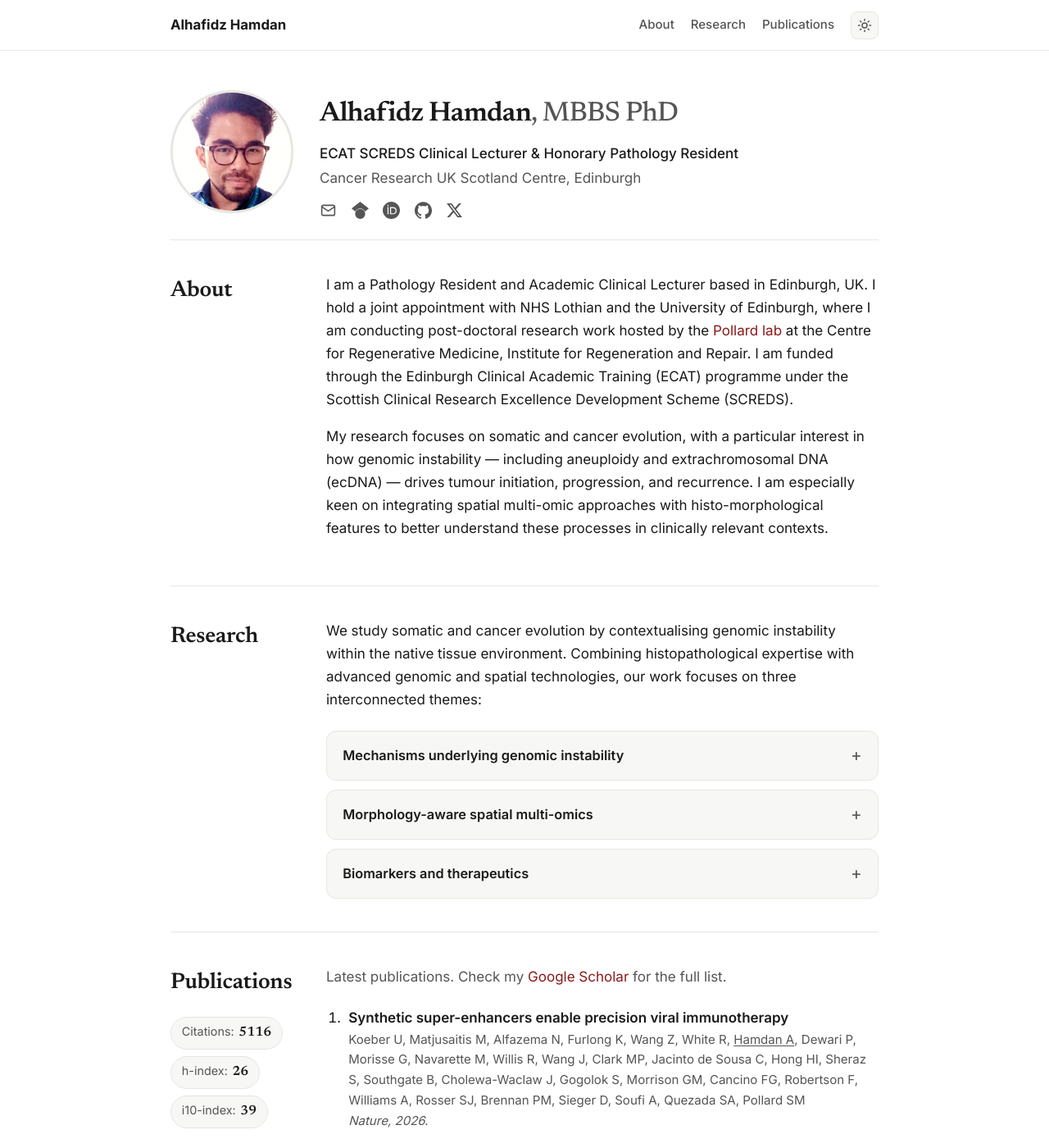
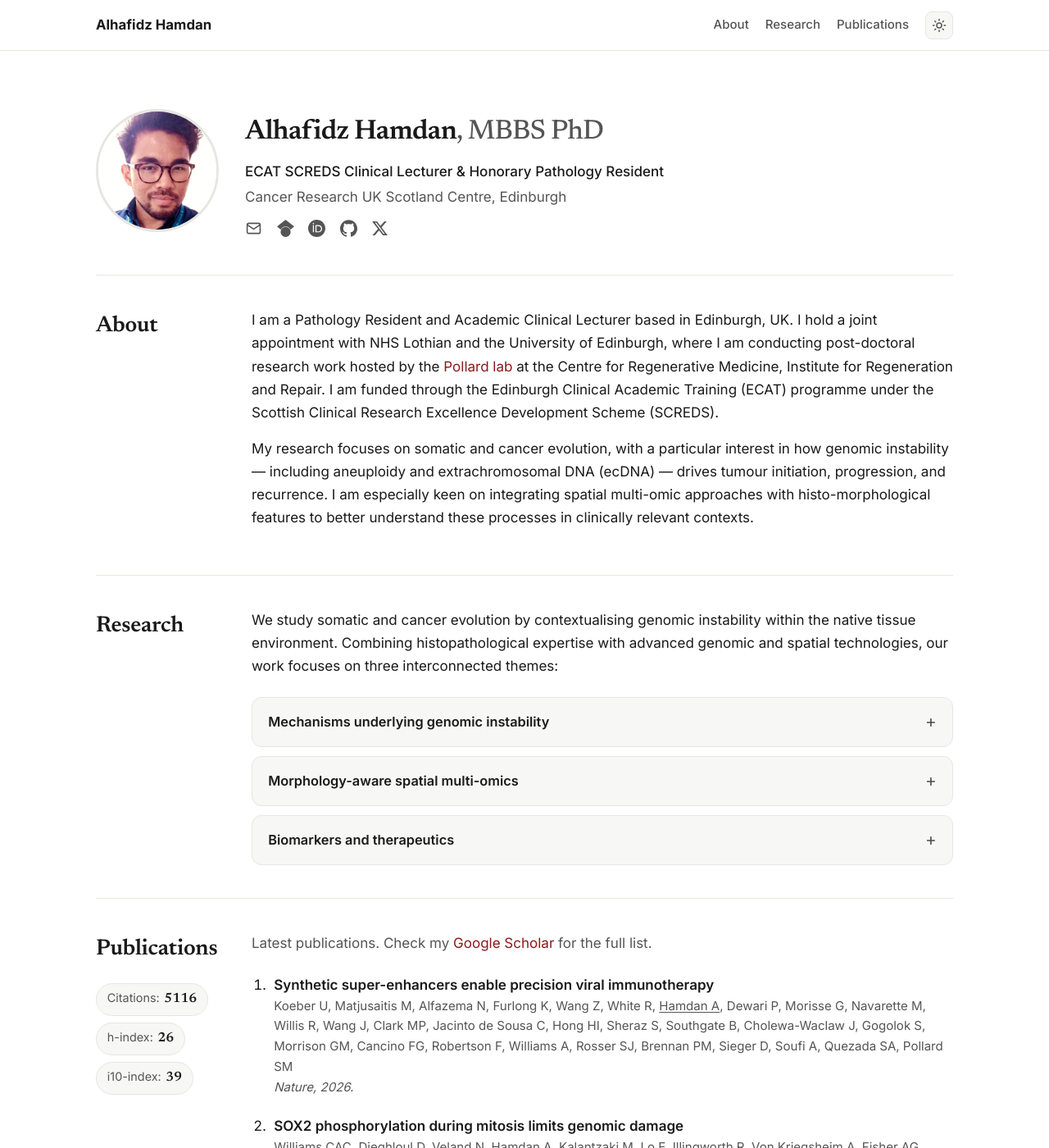
Before and after one commit to alhafidzhamdan/alhafidzhamdan.github.io, a Jekyll site: the page built from index.html, in a window 1280 px wide and 1400 px high. Shown: the whole window at 82% size. Built offline with Jekyll 4.4.1, drawn with Linux system fonts in a browser that asks for light colours.

Commit message:
Widen content to 1094px and make profile section ~20% taller

```diff
--- a/assets/css/style.css
+++ b/assets/css/style.css
@@ -2,7 +2,7 @@
    Theme tokens
    ========================================================================== */
 :root {
-  --max-width: 912px;
+  --max-width: 1094px;
   --font-sans: 'Inter', -apple-system, BlinkMacSystemFont, 'Segoe UI', sans-serif;
   --font-serif: 'Newsreader', Georgia, 'Times New Roman', serif;
 }
@@ -148,7 +148,7 @@ a:hover { color: var(--accent-soft); text-decoration: underline; }
   display: flex;
   align-items: center;
   gap: 2rem;
-  padding: 3rem 0 1.5rem;
+  padding: 4.4rem 0 2.8rem;
 }
 .hero-photo img {
   width: 150px;
```
